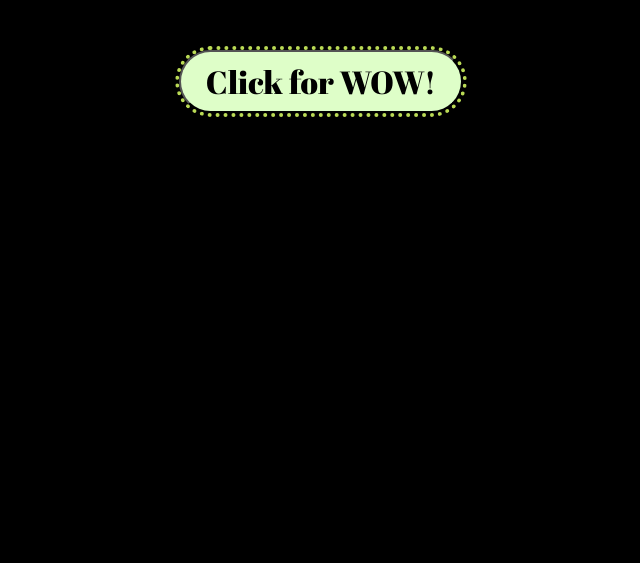
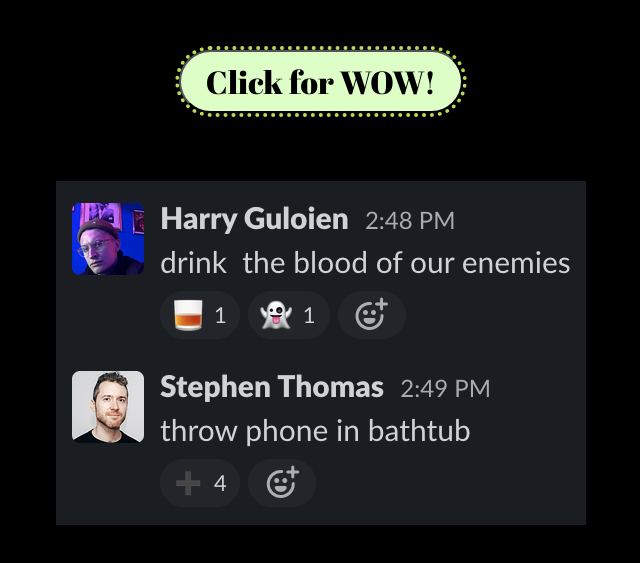
Before and after one commit to darshanasen/trojan-cohorse, a plain HTML site: page index.html in a window 1280 px wide. Both pictures are taken after a click on the button "Click for WOW!". Shown: the part 195-758 px from the top of the page, without its empty margins (319-959 px from the left). Drawn offline with nearby package versions, Linux system fonts and the light colour scheme.

Commit message:
add JS functionality (randomize through images and display on page) and update minor styles

```diff
--- a/index.html
+++ b/index.html
@@ -12,20 +12,46 @@
 </head>
 
 <body>
+
   <header>
     <h1>Trojan Cohorse</h1>
     <p>✨ We are the Defecation ✨</p>
   </header>
+
   <main class="wrapper maneContent">
-
     <button>Click for WOW!</button>
 
     <!-- 👇🏽 some sick content coming up here 👇🏽 -->
     <section class="hoofThereItIs">
-
     </section>
   </main>
 
+  <script src='https://code.jquery.com/jquery-3.2.1.min.js' integrity='sha256-hwg4gsxgFZhOsEEamdOYGBf13FyQuiTwlAQgxVSNgt4='crossorigin='anonymous'></script>
+
+  <script>
+    const cohorse = {};
+
+    cohorse.randomizer = function () {
+      const randomNumber = (Math.floor(Math.random() * 35) + 1);
+
+      return randomNumber;
+    }
+
+    cohorse.yeehaw = function () {
+      $('button').on('click', function () {
+
+        const number = cohorse.randomizer();
+
+        const randomImage = `<img src="./assets/yeighs/image-${number}.png" alt="Yays and Neighs from your Friendly Neighbourhood Cohorses">`;
+
+        $('.hoofThereItIs').html(randomImage);
+      });
+    }
+
+    $(function () {
+      cohorse.yeehaw();
+    })
+  </script>
 </body>
 
 </html>
--- a/styles/styles.css
+++ b/styles/styles.css
@@ -55,7 +55,6 @@ header p {
   color: #DEFEC8;
   padding: 8px 25px;
   border-radius: 40px;
-  margin: 0 0 20px 0;
   transition: all 0.5s;
 }
 
@@ -71,4 +70,5 @@ header p {
   display: flex;
   justify-content: center;
   align-items: center;
+  padding: 40px;
 }
```
